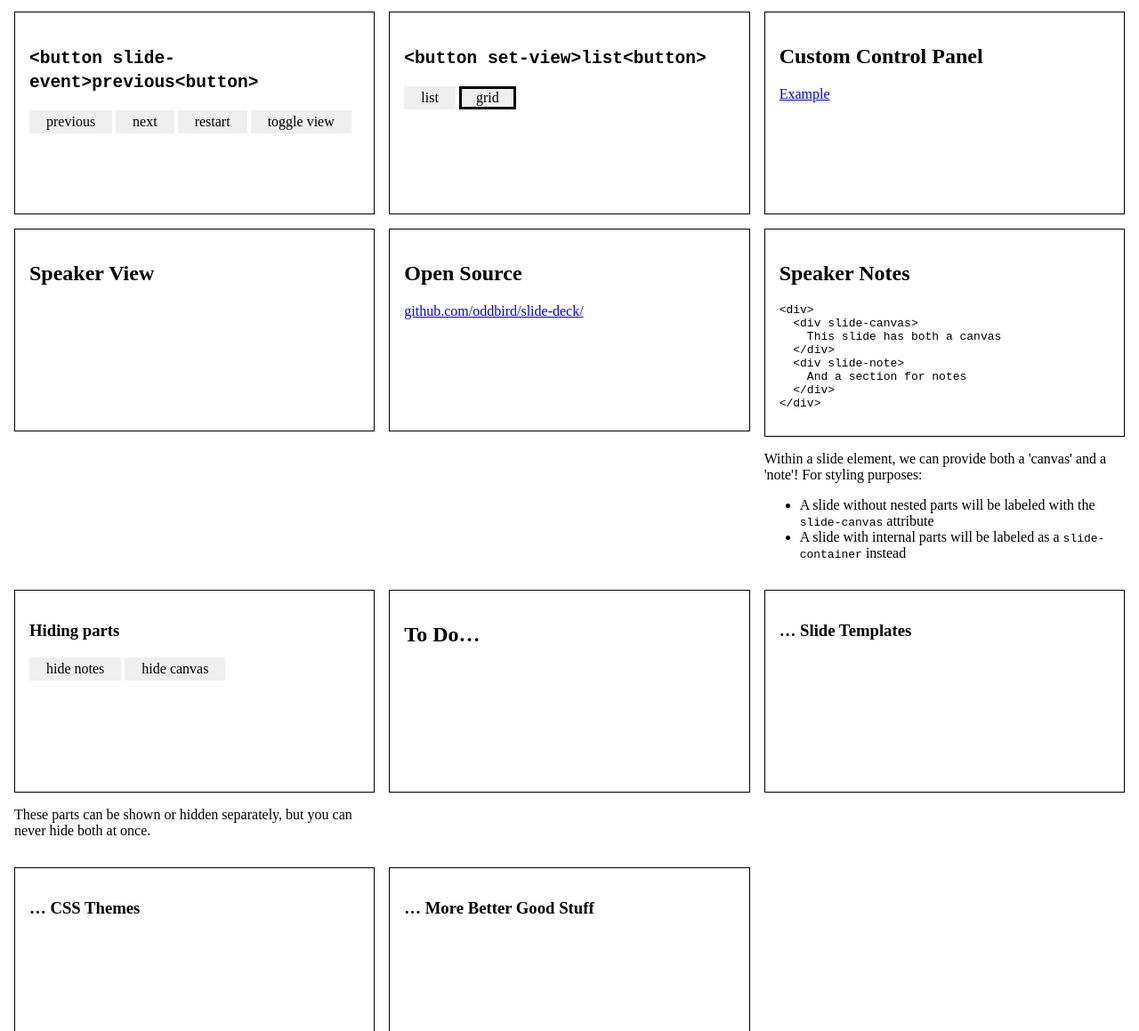
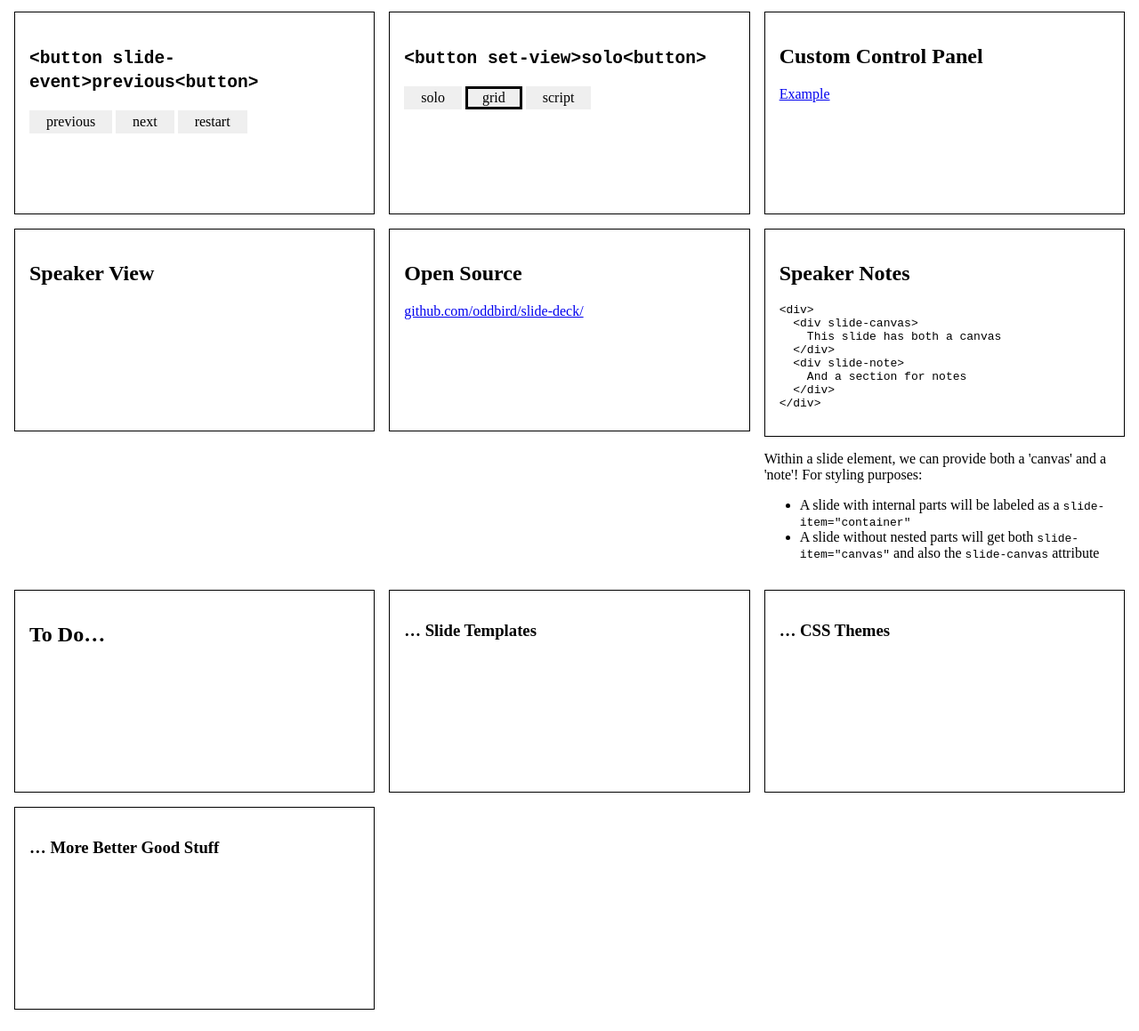
Before and after one commit to oddbird/slide-deck, a website: page index.html in a window 1280 px wide. Shown: the part 804-1963 px from the top of the page at 89% size. Drawn offline with Linux system fonts and the light colour scheme.

Commit message:
Set aria-current for active slides, and clarify part attributes

```diff
--- a/index.html
+++ b/index.html
@@ -83,14 +83,14 @@
           <button slide-event>previous</button>
           <button slide-event>next</button>
           <button slide-event="start">restart</button>
-          <button slide-event="toggleView">toggle view</button>
         </div>
       </div>
       <div>
-        <h2><code>&lt;button set-view&gt;list&lt;button&gt;</code></h2>
+        <h2><code>&lt;button set-view&gt;solo&lt;button&gt;</code></h2>
         <div>
-          <button set-view>list</button>
+          <button set-view>solo</button>
           <button set-view>grid</button>
+          <button set-view>script</button>
         </div>
       </div>
       <div>
@@ -125,29 +125,16 @@
           </p>
           <ul>
             <li>
-              A slide without nested parts
+              A slide with internal parts
               will be labeled
-              with the <code>slide-canvas</code> attribute
+              as a <code>slide-item="container"</code>
             </li>
             <li>
-              A slide with internal parts
-              will be labeled
-              as a <code>slide-container</code> instead
+              A slide without nested parts
+              will get both <code>slide-item="canvas"</code>
+              and also the <code>slide-canvas</code> attribute
             </li>
           </ul>
-        </div>
-      </div>
-      <div>
-        <div slide-canvas>
-          <h3>Hiding parts</h3>
-          <button hide-part="note">hide notes</button>
-          <button hide-part="canvas">hide canvas</button>
-        </div>
-        <div slide-note>
-          <p>
-            These parts can be shown or hidden separately,
-            but you can never hide both at once.
-          </p>
         </div>
       </div>
       <div><h2>To Do…</h2></div>
--- a/slide-deck.js
+++ b/slide-deck.js
@@ -150,12 +150,8 @@ class slideDeck extends HTMLElement {
     this.#body = document.querySelector('body');
     this.controlPanel = this.querySelector(`[slot="control-panel"]`) ??
       this.shadowRoot.querySelector(`[part="control-panel"]`);
-    this.slides = this.querySelectorAll(':scope > :not([slot])');
-    this.slideNotes = this.querySelectorAll('[slide-note]');
-    this.slideCanvas = this.querySelectorAll('[slide-canvas]:not(:scope > *)');
 
     // initial setup
-    this.slideCount = this.slides.length;
     this.#defaultAttrs();
     this.#setupSlides();
     this.goTo();
@@ -224,14 +220,32 @@ class slideDeck extends HTMLElement {
   #slideId = (n) => `slide_${this.id}-${n}`;
 
   #setupSlides = () => {
+    this.slides = this.querySelectorAll(':scope > :not([slot])');
+    this.slideCount = this.slides.length;
+    this.style.setProperty('--slide-count', this.slideCount);
+
     this.slides.forEach((slide, index) => {
-      slide.id = this.#slideId(index + 1);
-      if (slide.querySelector('[slide-canvas]')) {
-        slide.toggleAttribute('slide-container', true);
+      const slideIndex = index + 1;
+      slide.id = this.#slideId(slideIndex);
+      slide.style.setProperty('--slide-index', slideIndex);
+
+      if (slide.querySelector(':scope [slide-canvas]')) {
+        if (!slide.hasAttribute('slide-item')) {
+          slide.setAttribute('slide-item', 'container');
+        }
       } else {
-        slide.toggleAttribute('slide-canvas', true);
+        if (!slide.hasAttribute('slide-item')) {
+          slide.setAttribute('slide-item', 'canvas');
+        }
+
+        if (!slide.hasAttribute('slide-canvas')) {
+          slide.toggleAttribute('slide-canvas', true);
+        }
       }
     });
+
+    this.slideNotes = this.querySelectorAll(':scope [slide-note]');
+    this.slideCanvas = this.querySelectorAll(':scope [slide-canvas]');
   };
 
   #defaultAttrs = () => {
@@ -246,7 +260,7 @@ class slideDeck extends HTMLElement {
 
   // buttons
   #findButtons = (attr) => [
-    ...this.querySelectorAll(`button[${attr}]`),
+    ...this.querySelectorAll(`:scope button[${attr}]`),
     ...this.shadowRoot.querySelectorAll(`button[${attr}]`),
   ];
 
@@ -400,9 +414,10 @@ class slideDeck extends HTMLElement {
 
   // storage
   #asSlideInt = (string) => parseInt(string, 10);
+  #indexFromId = (string) => this.#asSlideInt(string.split('-').pop());
 
   #slideFromHash = () => window.location.hash.startsWith('#slide_')
-    ? this.#asSlideInt(window.location.hash.split('-').pop())
+    ? this.#indexFromId(window.location.hash)
     : null;
 
   #slideFromStore = (fallback = 1) => this.#asSlideInt(
@@ -445,6 +460,15 @@ class slideDeck extends HTMLElement {
       if (setTo !== fromHash) {
         this.#slideToHash(setTo);
       }
+
+      // update aria-current
+      this.querySelectorAll(
+        ':scope [slide-item][aria-current]'
+      ).forEach((slide) => {
+        slide.removeAttribute('aria-current');
+      });
+
+      this.querySelector(`:scope #${this.#slideId(setTo)}`).setAttribute('aria-current', 'true');
     }
   }
 
```
Also changed, not shown: CHANGELOG.md.
